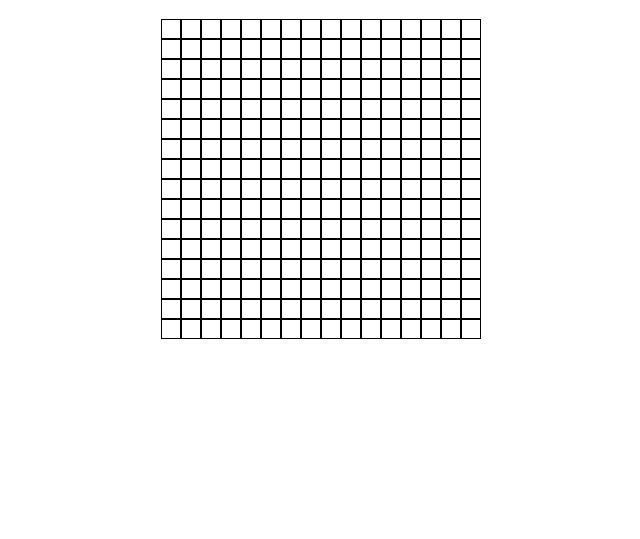
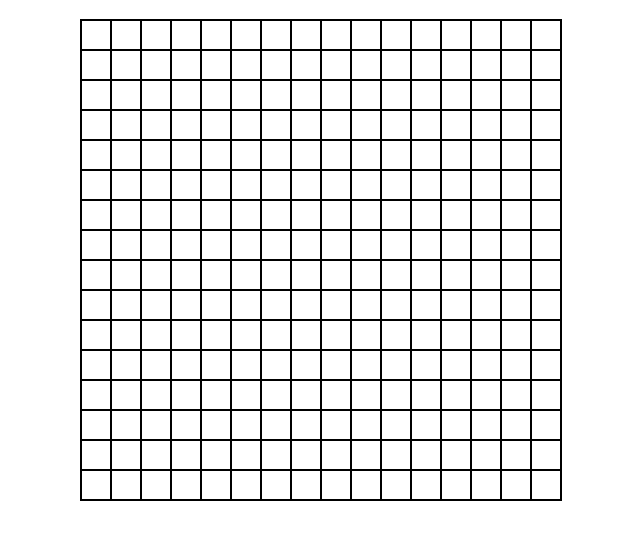
Before and after one commit to FacuTello/Etch-A-Sketch, a plain HTML site: page index.html in a window 1280 px wide. Shown: the part 61-600 px from the top of the page, without its empty margins (319-959 px from the left). Drawn offline with Linux system fonts and the light colour scheme.

Commit message:
blackboard done

```diff
--- a/styles.css
+++ b/styles.css
@@ -1,8 +1,10 @@
 .grid-container {
+  margin: auto;
+  width: 480px;
   display: grid;
-  grid-template-columns: repeat(16, 20px);
-  grid-template-rows: repeat(16, 20px);
-  justify-content: center;
+  grid-template-columns: repeat(16, 30px);
+  grid-template-rows: repeat(16, 30px);
+  border: 1px solid black;
 }
 
 .grid-item {
```
